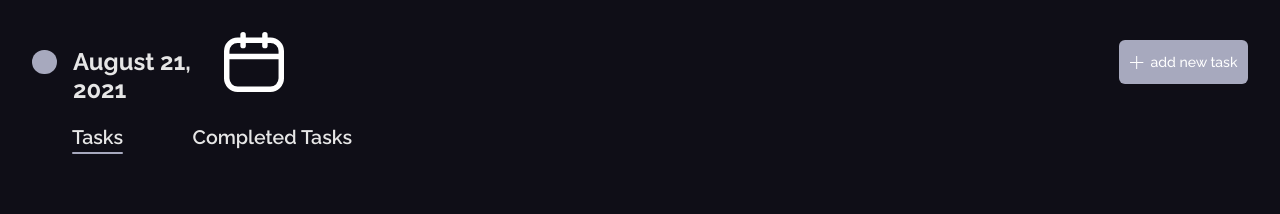
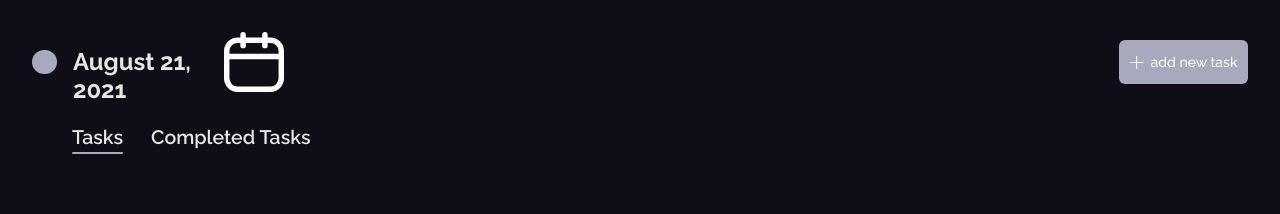
Before and after one commit to Adekxnle/checked, a React (Create React App) app: page / in a window 1280 px wide. Shown: the top 214 px of the page. Built offline with nearby package versions, Linux system fonts and the light colour scheme.

Commit message:
redesigned header tabs

```diff
--- a/src/App.css
+++ b/src/App.css
@@ -1,3 +1,8 @@
+:root {
+  /*sizes for task container and check boxes*/
+  --header-bullet: 1.56em;
+}
+
 .app {
   background: #0f0e17;
   min-height: 100vh;
@@ -14,8 +19,8 @@
 }
 
 .header-bullet {
-  width: 1.56em;
-  height: 1.56em;
+  width: var(--header-bullet);
+  height: var(--header-bullet);
   border-radius: 50%;
   background: #a7a9be;
   align-self: center;
@@ -45,10 +50,11 @@
 }
 
 .header-bottom ul {
-  display: flex;
+  display: grid;
+  grid-template-columns: min-content max-content;
+  grid-gap: 1.75em;
+  align-items: start;
   list-style: none;
-  width: 20em;
-  justify-content: space-between;
   margin: 0;
 }
 
```
